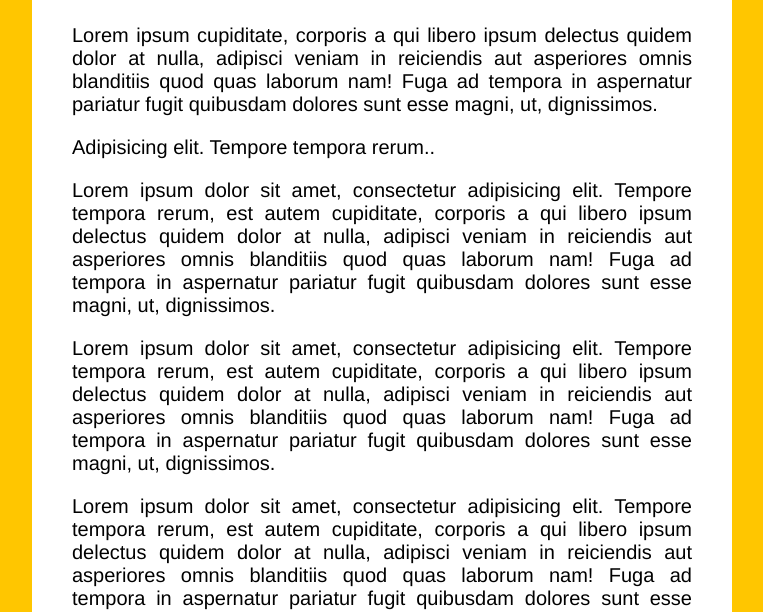
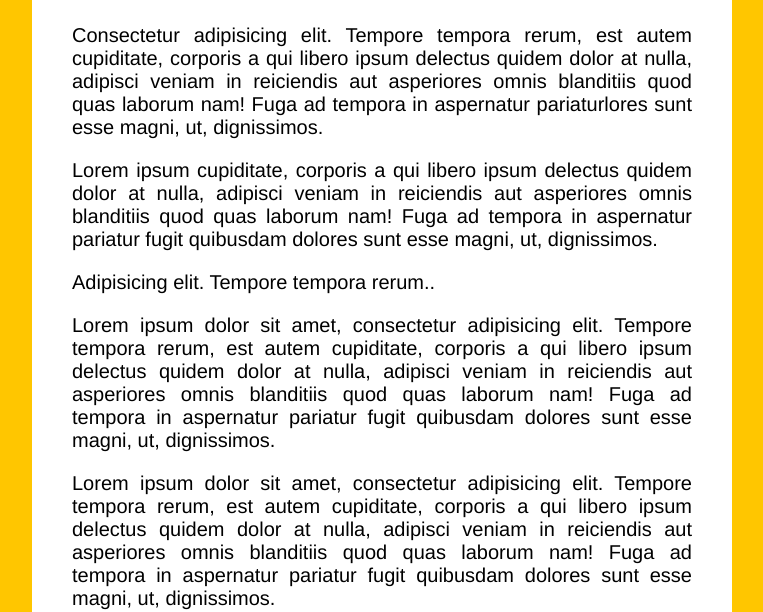
Before and after one commit to kleiry20/JS-Projects, a plain HTML site: page 13 - Slide in on Scroll/index.html in a window 1280 px wide. Shown: the part 188-800 px from the top of the page, without its empty margins (258-1021 px from the left). Drawn offline with Linux system fonts and the light colour scheme.

Commit message:
continued

```diff
--- a/13 - Slide in on Scroll/index.html
+++ b/13 - Slide in on Scroll/index.html
@@ -9,13 +9,13 @@
     <div class="site-wrap">
       <h1>Slide in on Scroll</h1>
 
-      <!-- <p>
+      <p>
         Consectetur adipisicing elit. Tempore tempora rerum, est autem
         cupiditate, corporis a qui libero ipsum delectus quidem dolor at nulla,
         adipisci veniam in reiciendis aut asperiores omnis blanditiis quod quas
         laborum nam! Fuga ad tempora in aspernatur pariaturlores sunt esse
         magni, ut, dignissimos.
-      </p> -->
+      </p>
       <p>
         Lorem ipsum cupiditate, corporis a qui libero ipsum delectus quidem
         dolor at nulla, adipisci veniam in reiciendis aut asperiores omnis
```
